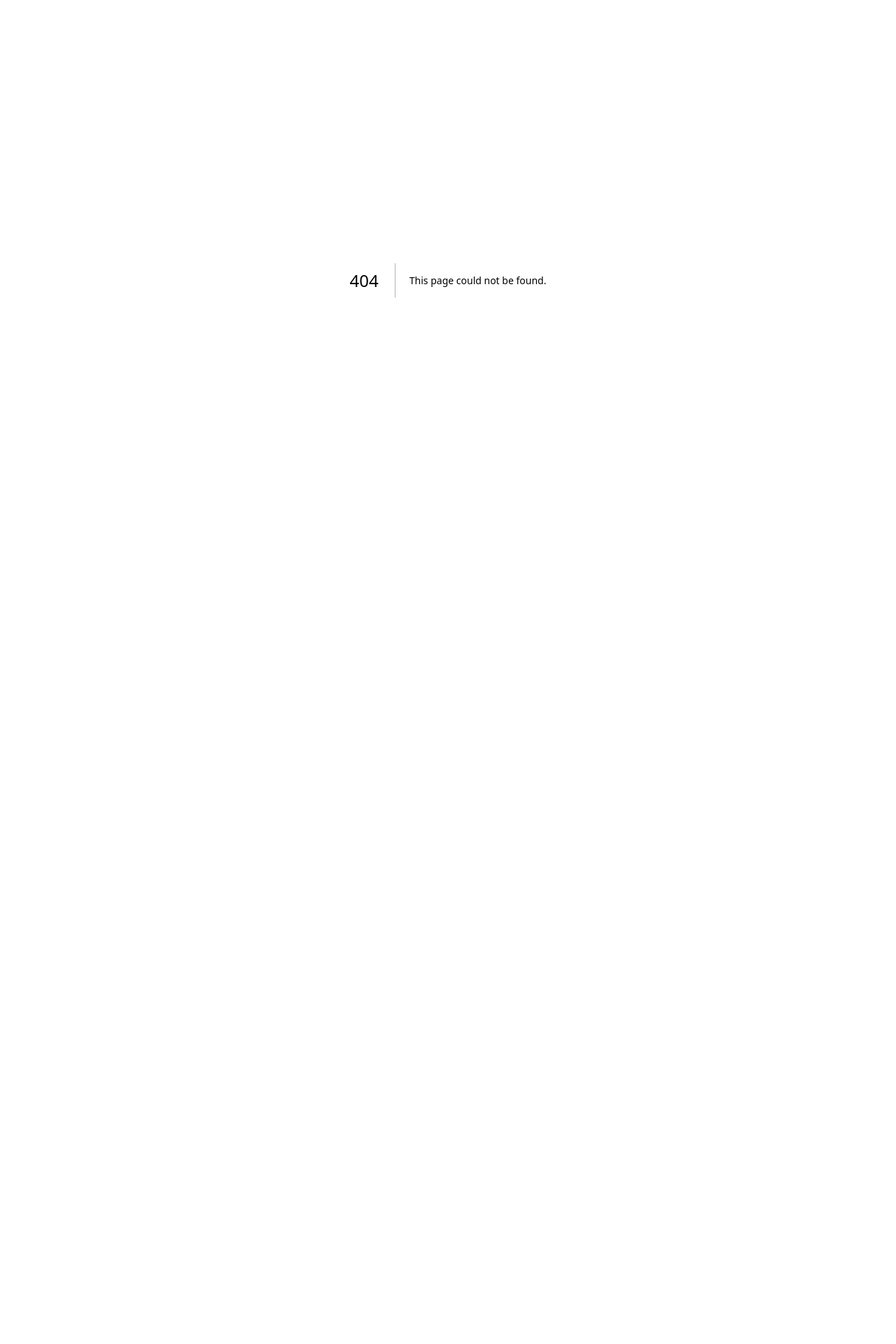
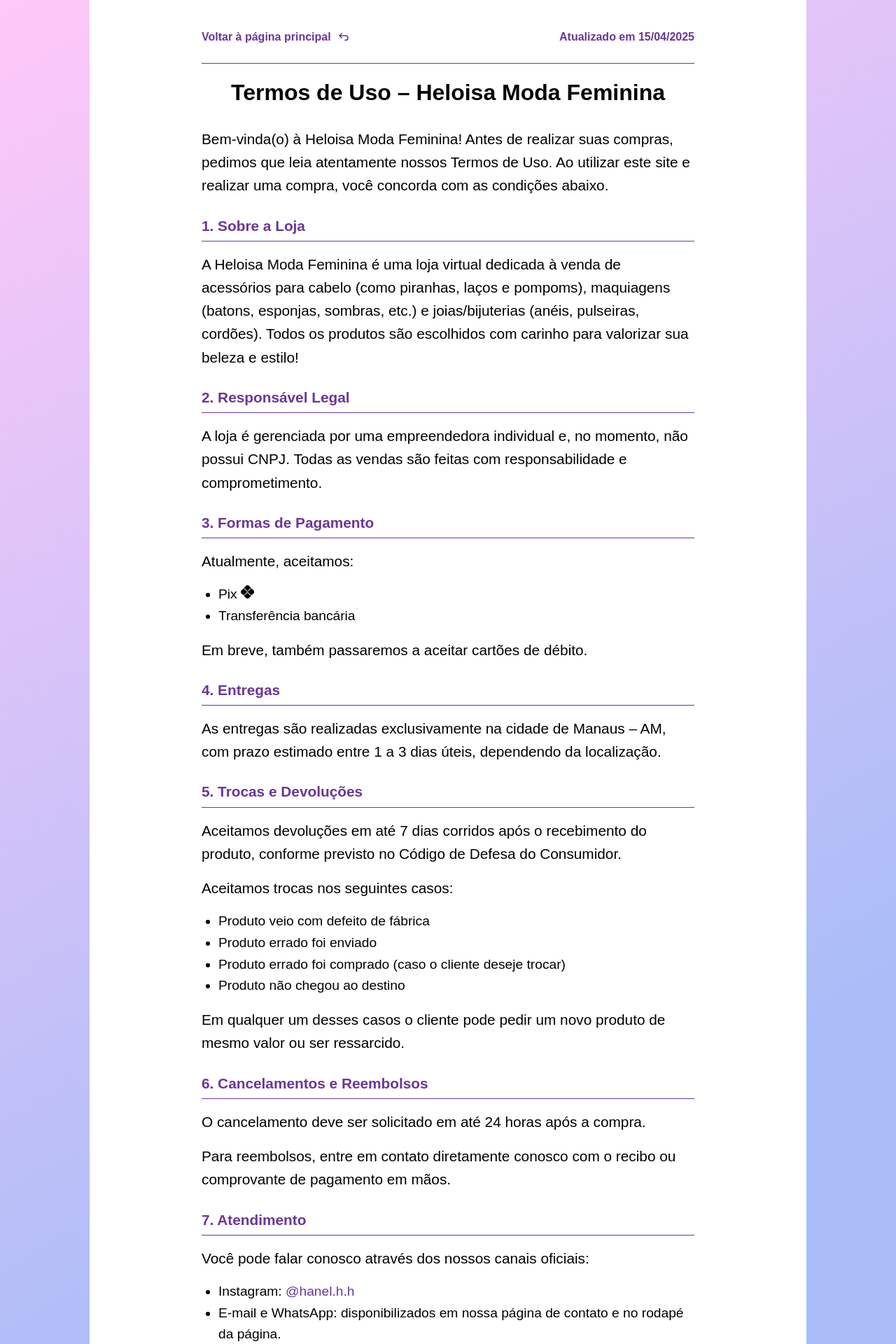
Before and after one commit to MW-Limah/HeloisaWebstore, a Next.js app: page /termos-de-uso in a window 1280 px wide. Before the commit this address had no page. Shown: the top 1920 px of the page at 70% size. Before the commit the page ends 800 px from the top, so only its background shows below. Built offline with nearby package versions, Linux system fonts and the light colour scheme.

Commit message:
Termos de uso

```diff
--- a/src/app/components/footer/footer.jsx
+++ b/src/app/components/footer/footer.jsx
@@ -37,7 +37,7 @@ export default function Footer() {
                         <Link href={'#'}>Contate-nos</Link>
                     </li>
                     <li>
-                        <Link href={'#'}>Termos de Uso</Link>
+                        <Link href={'/termos-de-uso'}>Termos de Uso</Link>
                     </li>
                     <li>
                         <Link href={'#'}>Perguntas Frequentes</Link>
--- /dev/null
+++ b/src/app/termos-de-uso/page.tsx
@@ -0,0 +1,136 @@
+// pages/termos-de-uso.tsx
+import styles from './termos.module.css';
+import Head from 'next/head';
+import Footer from '../components/footer/footer';
+import { FaPix } from 'react-icons/fa6';
+import { TbArrowBackUp } from 'react-icons/tb';
+
+export default function TermosDeUso() {
+    return (
+        <>
+            <Head>
+                <title>Termos de Uso – Heloisa Moda Feminina</title>
+            </Head>
+
+            <div className={styles.container}>
+                <div className={styles.headerTermos}>
+                    <h4>
+                        Voltar à página principal <TbArrowBackUp className={styles.back} />
+                    </h4>
+                    <h4>Atualizado em 15/04/2025</h4>
+                </div>
+                <h1>Termos de Uso – Heloisa Moda Feminina</h1>
+
+                <p>
+                    Bem-vinda(o) à Heloisa Moda Feminina! Antes de realizar suas compras, pedimos que leia atentamente
+                    nossos Termos de Uso. Ao utilizar este site e realizar uma compra, você concorda com as condições
+                    abaixo.
+                </p>
+
+                <h2>1. Sobre a Loja</h2>
+                <p>
+                    A Heloisa Moda Feminina é uma loja virtual dedicada à venda de acessórios para cabelo (como
+                    piranhas, laços e pompoms), maquiagens (batons, esponjas, sombras, etc.) e joias/bijuterias (anéis,
+                    pulseiras, cordões). Todos os produtos são escolhidos com carinho para valorizar sua beleza e
+                    estilo!
+                </p>
+
+                <h2>2. Responsável Legal</h2>
+                <p>
+                    A loja é gerenciada por uma empreendedora individual e, no momento, não possui CNPJ. Todas as vendas
+                    são feitas com responsabilidade e comprometimento.
+                </p>
+
+                <h2>3. Formas de Pagamento</h2>
+                <p>Atualmente, aceitamos:</p>
+                <ul>
+                    <li>
+                        Pix <FaPix />
+                    </li>
+                    <li>Transferência bancária</li>
+                </ul>
+                <p>Em breve, também passaremos a aceitar cartões de débito.</p>
+
+                <h2>4. Entregas</h2>
+                <p>
+                    As entregas são realizadas exclusivamente na cidade de Manaus – AM, com prazo estimado entre 1 a 3
+                    dias úteis, dependendo da localização.
+                </p>
+
+                <h2>5. Trocas e Devoluções</h2>
+                <p>
+                    Aceitamos devoluções em até 7 dias corridos após o recebimento do produto, conforme previsto no
+                    Código de Defesa do Consumidor.
+                </p>
+                <p>Aceitamos trocas nos seguintes casos:</p>
+                <ul>
+                    <li>Produto veio com defeito de fábrica</li>
+                    <li>Produto errado foi enviado</li>
+                    <li>Produto errado foi comprado (caso o cliente deseje trocar)</li>
+                    <li>Produto não chegou ao destino</li>
+                </ul>
+                <p>
+                    Em qualquer um desses casos o cliente pode pedir um novo produto de mesmo valor ou ser ressarcido.
+                </p>
+
+                <h2>6. Cancelamentos e Reembolsos</h2>
+                <p>O cancelamento deve ser solicitado em até 24 horas após a compra.</p>
+                <p>
+                    Para reembolsos, entre em contato diretamente conosco com o recibo ou comprovante de pagamento em
+                    mãos.
+                </p>
+
+                <h2>7. Atendimento</h2>
+                <p>Você pode falar conosco através dos nossos canais oficiais:</p>
+                <ul>
+                    <li>
+                        Instagram:{' '}
+                        <a href="https://instagram.com/hanel.h.h" target="_blank">
+                            @hanel.h.h
+                        </a>
+                    </li>
+                    <li>E-mail e WhatsApp: disponibilizados em nossa página de contato e no rodapé da página.</li>
+                </ul>
+
+                <h2>8. Privacidade e Proteção de Dados</h2>
+                <p>
+                    As informações fornecidas pelos clientes, como nome, endereço e dados de contato, são utilizadas
+                    exclusivamente para processar pedidos, efetuar entregas e prestar um melhor atendimento. Garantimos
+                    a confidencialidade desses dados e não realizamos compartilhamento com terceiros sem sua
+                    autorização.
+                </p>
+
+                <p>
+                    <strong>Importante:</strong> Nunca vamos entrar em contato utilizando outros meios e dados que não
+                    os fornecidos nesse site. Sempre certifique-se de estar falando diretamente conosco. <br />
+                    <b>
+                        Qualquer suspeita ou dúvida, entrar em contato diretamente com os administradores, utilizando os
+                        meios de contatos fornecidos na página de contato e rodapé.
+                    </b>
+                </p>
+
+                <h2>9. Alterações nos Termos</h2>
+                <p>
+                    Reservamo-nos o direito de alterar estes Termos de Uso a qualquer momento, sendo as alterações
+                    publicadas nesta página. O uso contínuo da loja após tais mudanças constitui aceitação dos novos
+                    termos.
+                </p>
+
+                <h2>10. Limitação de Responsabilidade</h2>
+                <p>
+                    A Heloisa Moda Feminina não se responsabiliza por danos ou prejuízos resultantes do uso incorreto
+                    dos produtos adquiridos. Recomendamos sempre a leitura de instruções e cuidados de uso, quando
+                    aplicáveis.
+                </p>
+
+                <h2>11. Propriedade Intelectual</h2>
+                <p>
+                    Todas as imagens, descrições e conteúdos exibidos na loja são de uso exclusivo da Heloisa Moda
+                    Feminina. É proibida a reprodução, distribuição ou modificação sem autorização expressa da loja.
+                </p>
+            </div>
+
+            <Footer />
+        </>
+    );
+}
--- /dev/null
+++ b/src/app/termos-de-uso/termos.module.css
@@ -0,0 +1,132 @@
+/* styles/TermosDeUso.module.css */
+
+:root {
+    --cor1: #000000;
+    --cor2: #fff;
+    --cor3: #6b3697;
+    --font-body: 'Arial', sans-serif;
+}
+
+.headerTermos {
+    display: flex;
+    justify-content: space-between;
+    align-items: center;
+    width: 100%;
+    padding: 0.5rem 0;
+    margin-bottom: 1rem;
+    border-bottom: 1px solid var(--cor3);
+}
+
+.headerTermos h4 {
+    display: flex;
+    align-items: center;
+    font-size: 1rem;
+    color: var(--cor3);
+    cursor: pointer;
+    margin: 0;
+}
+
+.back {
+    font-size: 1.2rem;
+    margin-left: 0.5rem;
+    transition: transform 0.2s ease-in-out;
+}
+
+.back:hover {
+    transform: translateX(-3px);
+}
+
+.container {
+    max-width: 80%;
+    margin: 0 auto;
+    padding: 2rem 10rem;
+    font-family: var(--font-body);
+    line-height: 1.6;
+    color: var(--cor1);
+    background-color: var(--cor2);
+    width: 100%;
+}
+
+/* Estilo para a data de atualização */
+.container h4 {
+    font-size: 1rem;
+    color: var(--cor3);
+    text-align: right;
+    margin-bottom: 1rem;
+}
+
+/* Títulos principais */
+.container h1 {
+    font-size: 2rem;
+    margin-bottom: 1.5rem;
+    color: var(--cor1);
+    text-align: center;
+}
+
+/* Subtítulos */
+.container h2 {
+    font-size: 1.3rem;
+    margin-top: 1.5rem;
+    color: var(--cor3);
+    border-bottom: 1px solid var(--cor3);
+    padding-bottom: 0.3rem;
+}
+
+/* Parágrafos */
+.container p {
+    font-size: 1.3rem;
+    margin: 1rem 0;
+}
+
+/* Listas */
+.container ul {
+    font-size: 1.2rem;
+    list-style: disc;
+    margin-left: 1.5rem;
+    margin-top: 0.5rem;
+}
+
+/* Links */
+.container a {
+    color: var(--cor3);
+    text-decoration: none;
+}
+
+.container a:hover {
+    text-decoration: underline;
+}
+
+/* Responsividade */
+@media (max-width: 914px) {
+    .container {
+        padding: 1.5rem 2rem;
+        max-width: 95%;
+    }
+    .container h1 {
+        font-size: 1.8rem;
+    }
+    .container h2 {
+        font-size: 1.2rem;
+    }
+    .container p,
+    .container ul {
+        font-size: 1.1rem;
+    }
+}
+/* Responsividade */
+@media (max-width: 477px) {
+    .container {
+        padding: 1.5rem 1.2rem;
+        max-width: 95%;
+    }
+    .container h1 {
+        font-size: 1.2rem;
+    }
+    .container h2 {
+        font-size: 1.1rem;
+    }
+    .container p,
+    .container ul {
+        font-size: 1.1rem;
+    }
+}
```
